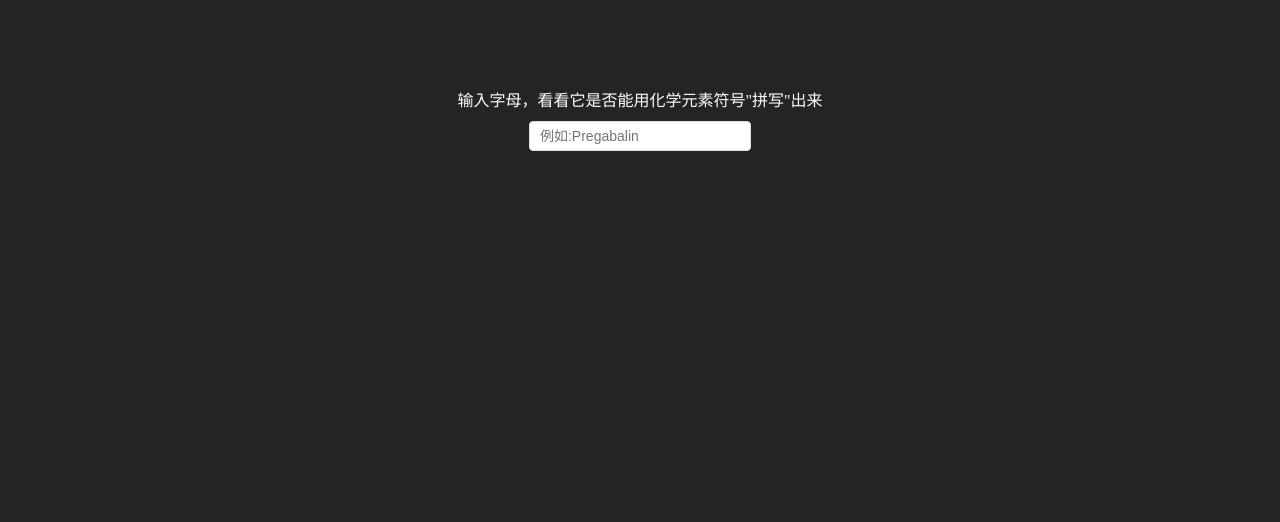
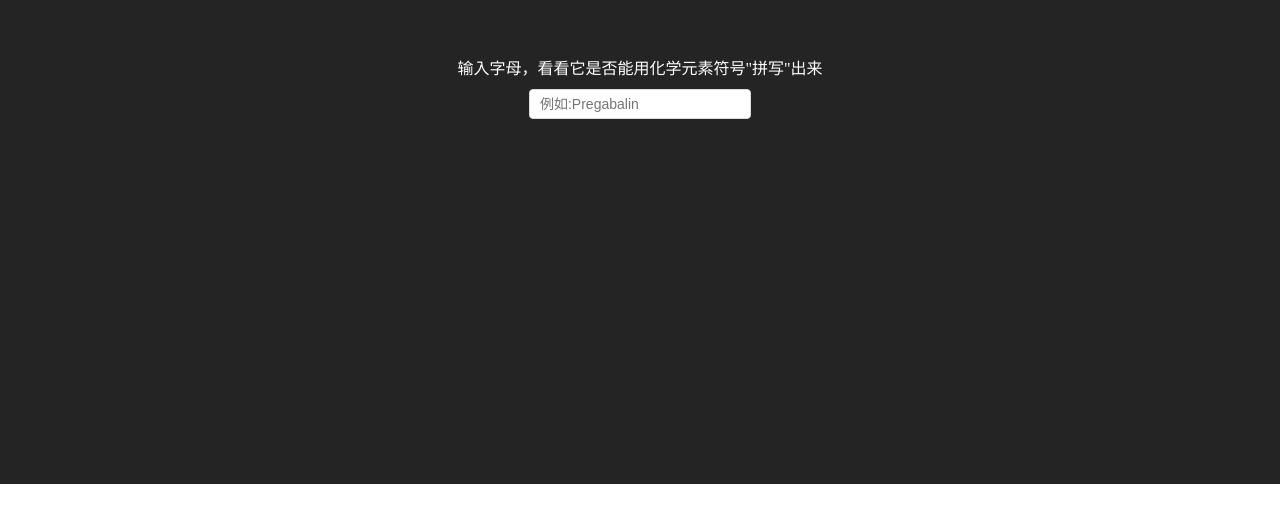
Before and after one commit to Benzyl-titanium/ChemElemSplice, a Vue app: page / in a window 1280 px wide. Shown: the part 316-838 px from the top of the page. After the commit the page ends 800 px from the top, so only its background shows below. Built offline with nearby package versions, Linux system fonts and the light colour scheme.

Commit message:
update style.css

```diff
--- a/src/style.css
+++ b/src/style.css
@@ -6,24 +6,27 @@
 
 body {
   margin: 0;
-  min-height: 100vh;
+  height: 100vh;
   background: #242424;
 }
 
 html, body {
+  height: 100vh;
   overflow-x: hidden;
+  margin: 0;
+  padding: 0;
 }
 
 #app {
+  height: 100vh;
   max-width: 1280px;
   margin: 0 auto;
-  padding: 2rem 1rem 2rem 1rem;
-  text-align: center;
-  min-height: 100vh;
+  padding: 0 1rem;
   display: flex;
   flex-direction: column;
   justify-content: center;
   align-items: center;
+  text-align: center;
 }
 
 button {
```
